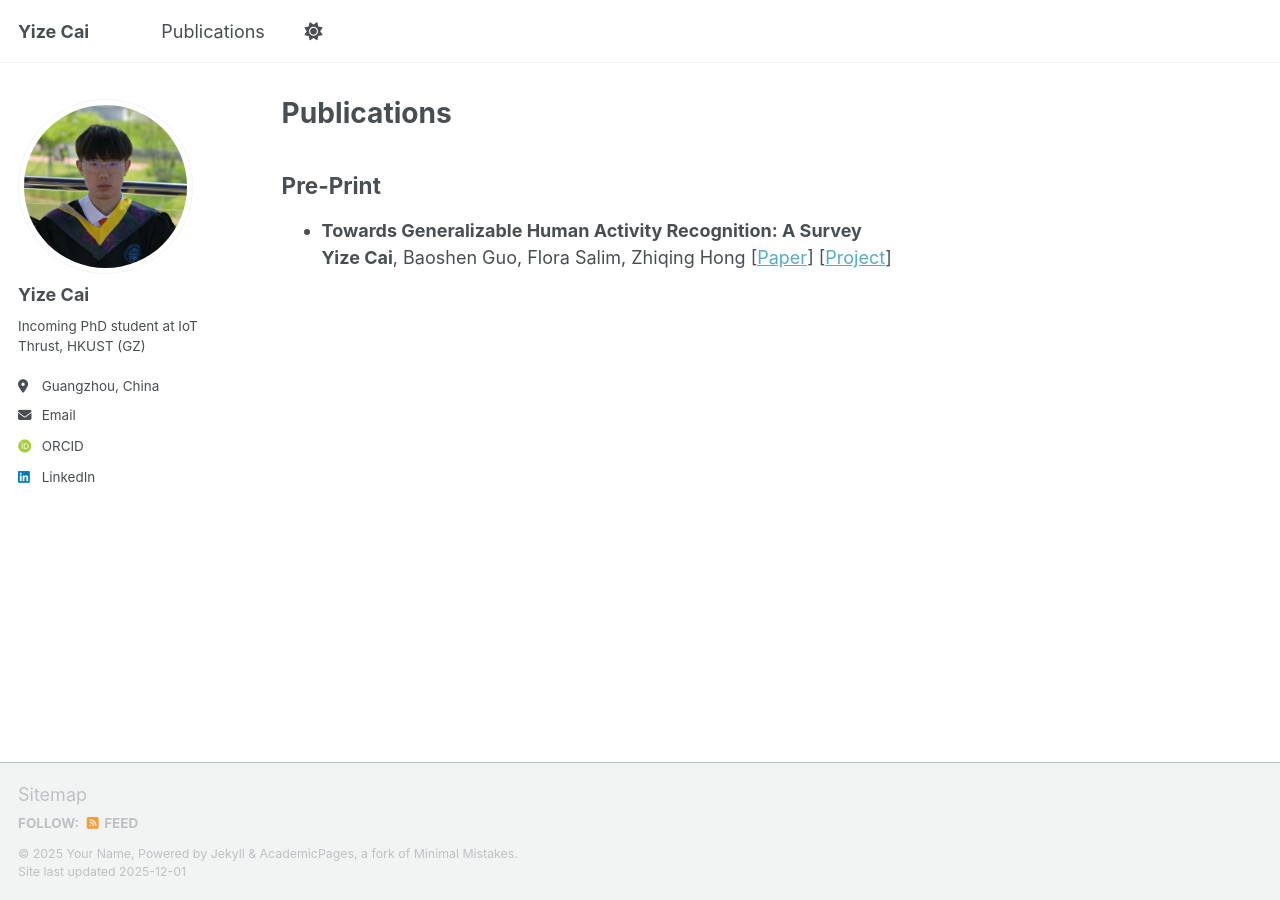
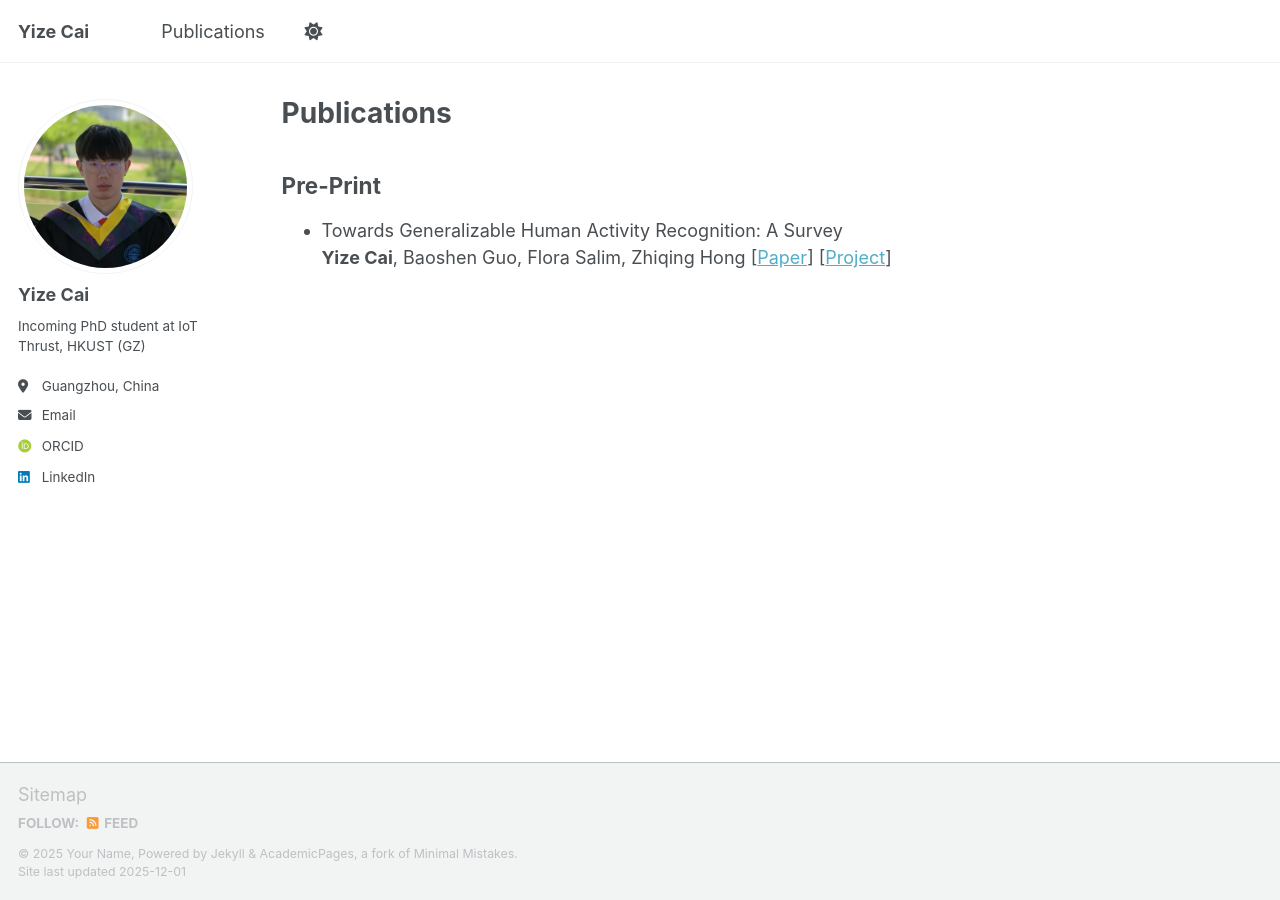
Before and after one commit to saiketa/saiketa.github.io, a Jekyll site: the page built from _pages/publications.md, in a window 1280 px wide. Built offline with Jekyll 4.4.1, drawn with Linux system fonts in a browser that asks for light colours; some web fonts are replaced; a script bundle is joined from its source files by our own code; library files that are not in the unit come from our copies.

```diff
--- a/_pages/publications.md
+++ b/_pages/publications.md
@@ -11,6 +11,6 @@ author_profile: true
 
 ## Pre-Print
 
-- **Towards Generalizable Human Activity Recognition: A Survey** <br>
+- Towards Generalizable Human Activity Recognition: A Survey<br>
 **Yize Cai**, Baoshen Guo, Flora Salim, Zhiqing Hong
 [[Paper](https://arxiv.org/abs/2508.12213)] [[Project](https://github.com/rh20624/Awesome-IMU-Sensing)]
```
